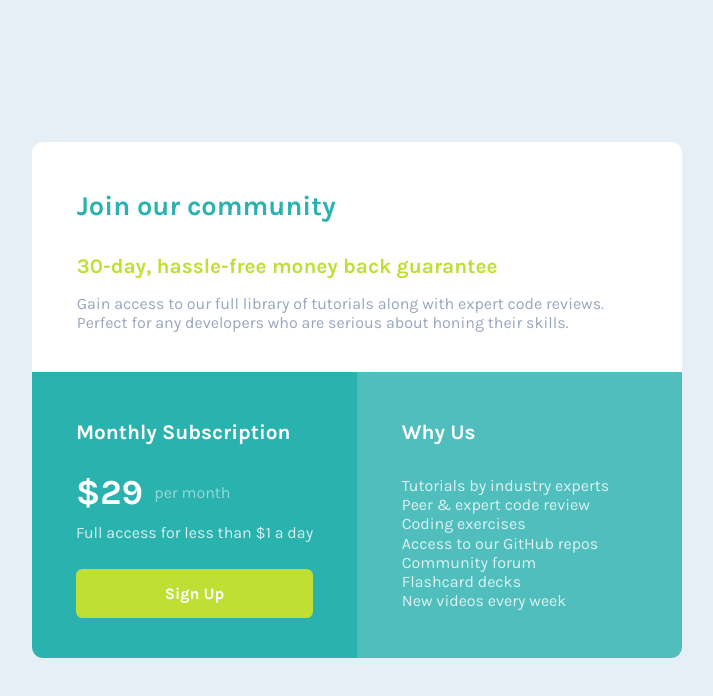
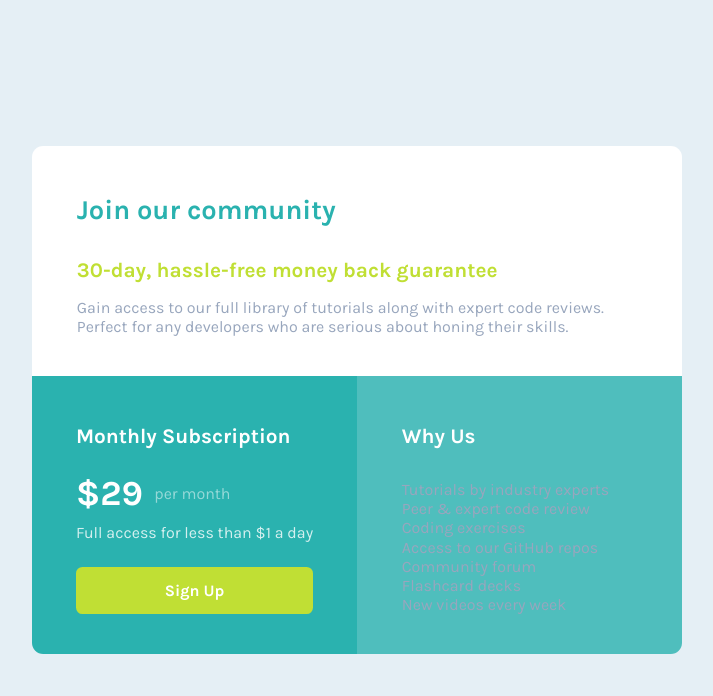
Before and after one commit to x3python/Frontend-Mentor---Single-Price-Grid-Component, a plain HTML site: page index.html in a window 1280 px wide. Shown: the whole page, without its empty margins (283-996 px from the left). Drawn offline with Linux system fonts and the light colour scheme.

Commit message:
Update index.html

```diff
--- a/index.html
+++ b/index.html
@@ -45,7 +45,7 @@
             <h2 class="h2white_2">
                 Why Us
             </h2>
-            <h3 class="h3white">
+            <h3 class="h3white_sub">
                 Tutorials by industry experts
                 Peer &amp; expert code review
                 Coding exercises<br>
```
